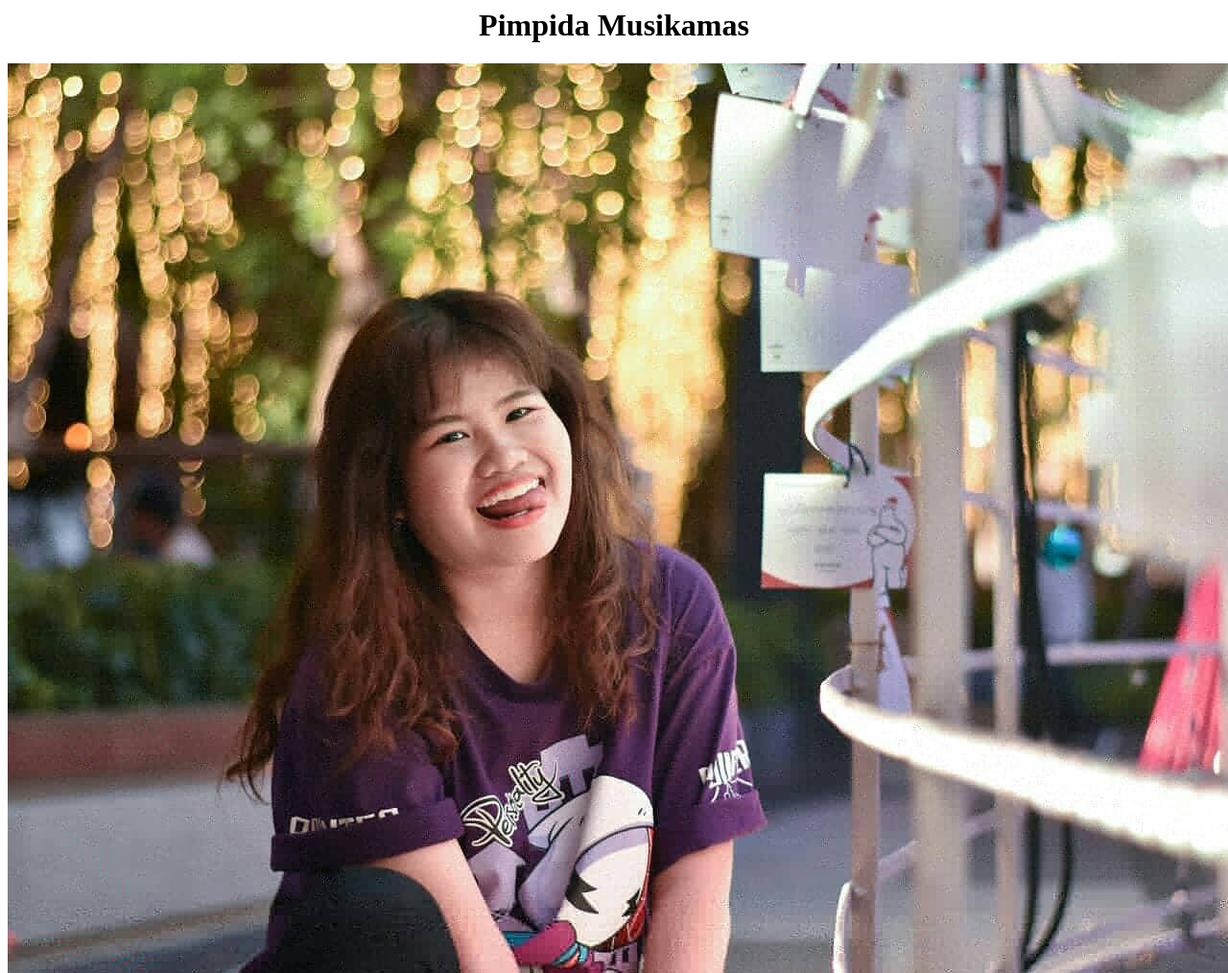
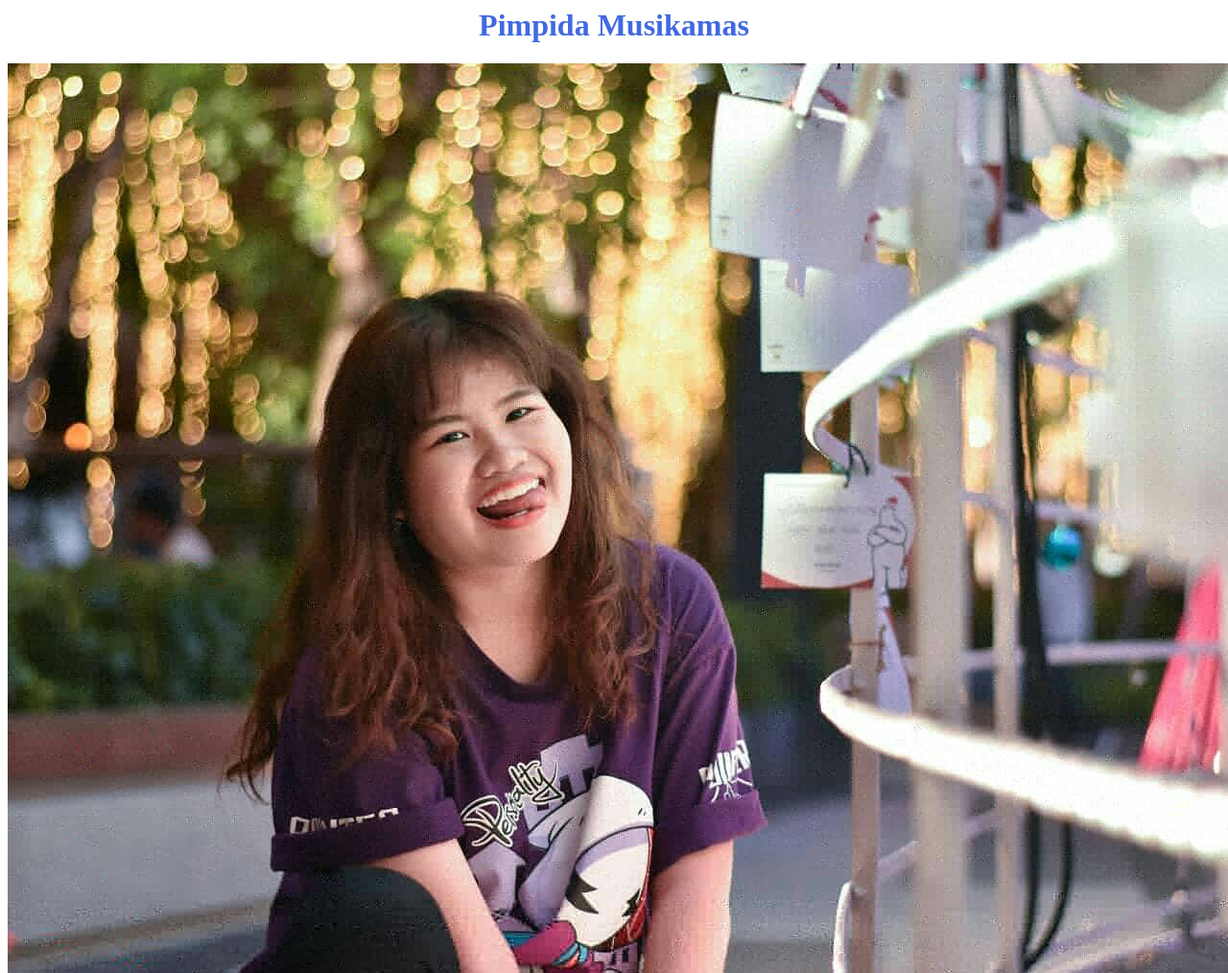
Before and after one commit to NimPimpida/NimPimpida.github.io, a plain HTML site: page index.html in a window 1280 px wide. Shown: the top 1014 px of the page at 96% size. Drawn offline with Linux system fonts and the light colour scheme.

Commit message:
Update index.html

```diff
--- a/index.html
+++ b/index.html
@@ -1,5 +1,5 @@
 <html>
-    <body>
+    <body text="RoyalBlue">
         <center>
             <h1>Pimpida Musikamas</h1>
             <img src="img/profile.jpg" >
```
